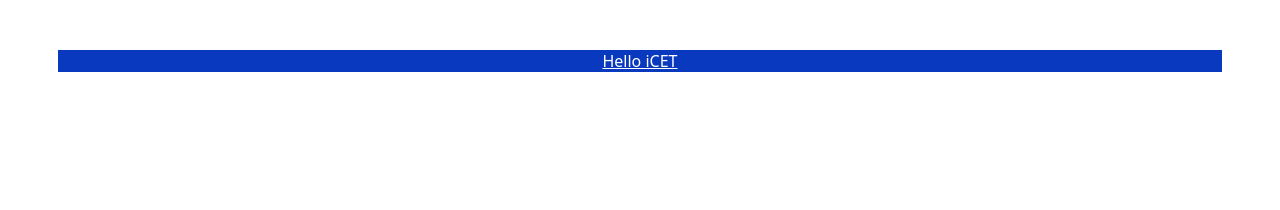
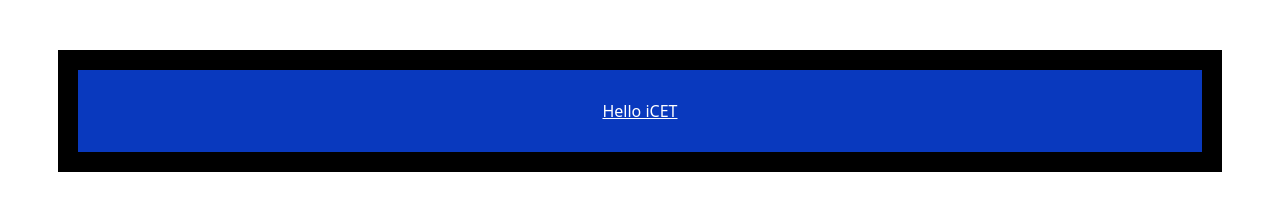
Before and after one commit to icet-sharadha/2025-05-16-116-117, a plain HTML site: page index.html in a window 1280 px wide. Drawn offline with Linux system fonts and the light colour scheme; a web font is replaced by a local one.

Commit message:
box model

```diff
--- a/style.css
+++ b/style.css
@@ -11,4 +11,9 @@ p {
     font-family: "Exile", system-ui;
 
     text-decoration: underline;
+
+    border: 20px solid black;
+
+
+    padding: 30px;
 }
```
